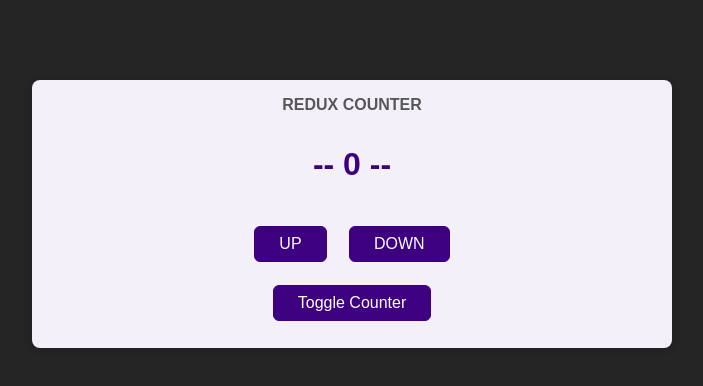
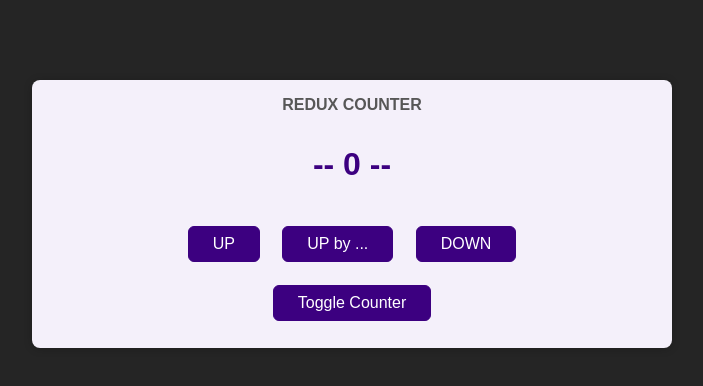
Before and after one commit to andriusdulevicius/redux-basics, a React (Create React App) app: page / in a window 1280 px wide. Shown: the top 386 px of the page, without its empty margins (288-991 px from the left). Built offline with nearby package versions, Linux system fonts and the light colour scheme.

Commit message:
up by something works

```diff
--- a/src/components/Counter.jsx
+++ b/src/components/Counter.jsx
@@ -13,12 +13,17 @@
     dispatch({ type: 'DOWN' });
   };
 
+  const increaseHandler = () => {
+    dispatch({ type: 'UP_BY', amount: 4 });
+  };
+
   return (
     <main className={classes.counter}>
       <h1>Redux Counter</h1>
       <div className={classes.value}>-- {counter} --</div>
       <div>
         <button onClick={incrementHandler}>UP</button>
+        <button onClick={increaseHandler}>UP by ... </button>
         <button onClick={decrementHandler}>DOWN</button>
       </div>
       <button onClick={toggleCounterHandler}>Toggle Counter</button>
--- a/src/store/index.js
+++ b/src/store/index.js
@@ -8,6 +8,8 @@
       return { counter: state.counter + 1 };
     case 'DOWN':
       return { counter: state.counter - 1 };
+    case 'UP_BY':
+      return { counter: state.counter + action.amount };
     default:
       return state;
   }
```
